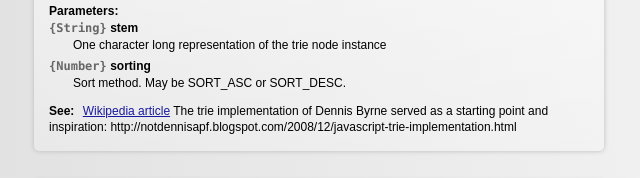
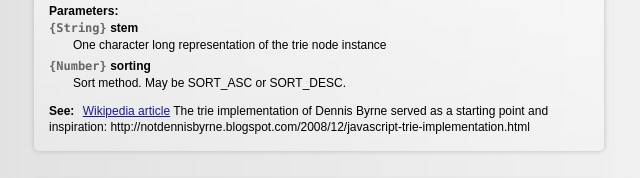
Before and after one commit to mikedeboer/trie, a plain HTML site: page docs/index.html in a window 1280 px wide. Shown: the part 1397-1575 px from the top of the page, 236-876 px from the left. Drawn offline with Linux system fonts and the light colour scheme.

Commit message:
updated links to Dennis Byrnes blog article

```diff
--- a/docs/index.html
+++ b/docs/index.html
@@ -341,7 +341,7 @@ on digital search trees.)
 
 The trie implementation of Dennis Byrne served as a starting point and inspiration:</dd>
 
-											<dd>http://notdennisapf.blogspot.com/2008/12/javascript-trie-implementation.html</dd>
+											<dd>http://notdennisbyrne.blogspot.com/2008/12/javascript-trie-implementation.html</dd>
 
 
 								</dl>
--- a/trie.js
+++ b/trie.js
@@ -32,7 +32,7 @@
   * @see <a href="http://en.wikipedia.org/wiki/Trie">Wikipedia article</a>
   *
   * The trie implementation of Dennis Byrne served as a starting point and inspiration:
-  * @link http://notdennisapf.blogspot.com/2008/12/javascript-trie-implementation.html
+  * @link http://notdennisbyrne.blogspot.com/2008/12/javascript-trie-implementation.html
   *
   * @param {String} stem    One character long representation of the trie node instance
   * @default ''
@@ -63,7 +63,7 @@ var Trie = (function() {
         /**
          * Add a word to the existing dictionary. If a trie node doesn't exist
          * yet, it is created with that character as its stem.
-         * Since an add already an expensive action, compared to adding nodes to
+         * Since an add is already an expensive action, compared to adding nodes to
          * native Javascript containers like Array or Object, inserting a trie
          * node in lexical order is relatively cheap.
          * Please refer to the test suite to compare performance in your browser(s).
```
Also changed, not shown: 1 other file.
